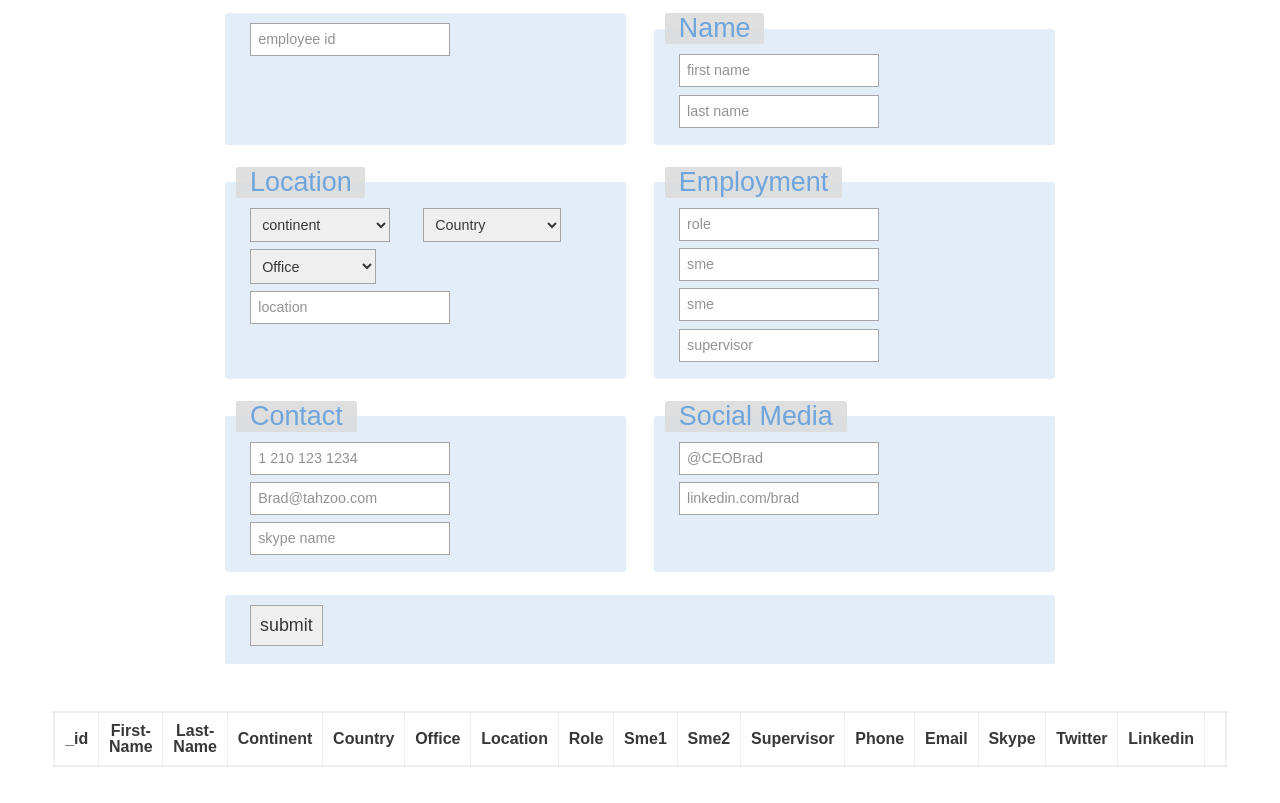
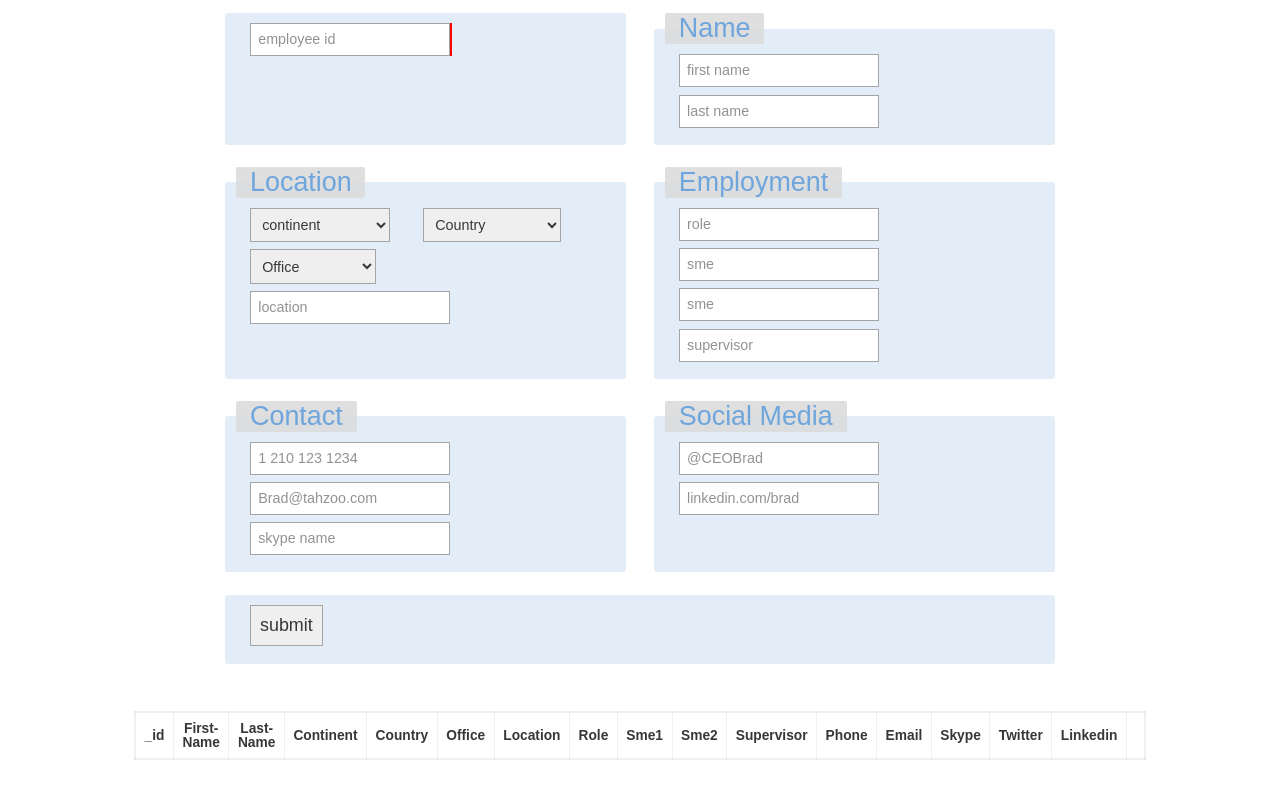
Before and after one commit to paceaux/global-org, a website: page index.html in a window 1280 px wide. Shown: the part 89-892 px from the top of the page. Drawn offline with Linux system fonts and the light colour scheme; files that its build step writes are made by us from their sources; no server answers; files whose address does not match are found by name.

Commit message:
sets the form and the table to look slightly more decent

```diff
--- a/fe/assets/css/002-form.css
+++ b/fe/assets/css/002-form.css
@@ -27,3 +27,9 @@ fieldset {
 legend {
     font-size: 1.5em;
 }
+
+input[required],
+textarea[required],
+select[required] {
+    box-shadow: 2px 0px 0px red;
+}
--- a/fe/assets/css/003-table.css
+++ b/fe/assets/css/003-table.css
@@ -1,18 +1,20 @@
 table {
-	font-size: calc(.4rem + .55vw);
+	font-size: calc(.3rem + .55vw);
 	line-height: 1;
 	border-collapse: collapse;
 	border: 2px solid rgba(180, 180,180, .2);
-	width: 80vw;
+	width: 40em;
 	margin: 1.618rem auto;
 }
 
 tr {
+	height: 2em;
 }
 
 th, td {
 	padding: .618em;
 	border: 1px solid rgba(180, 180, 180, .2);
+	width: 8em;
 }
 
 th {
```
